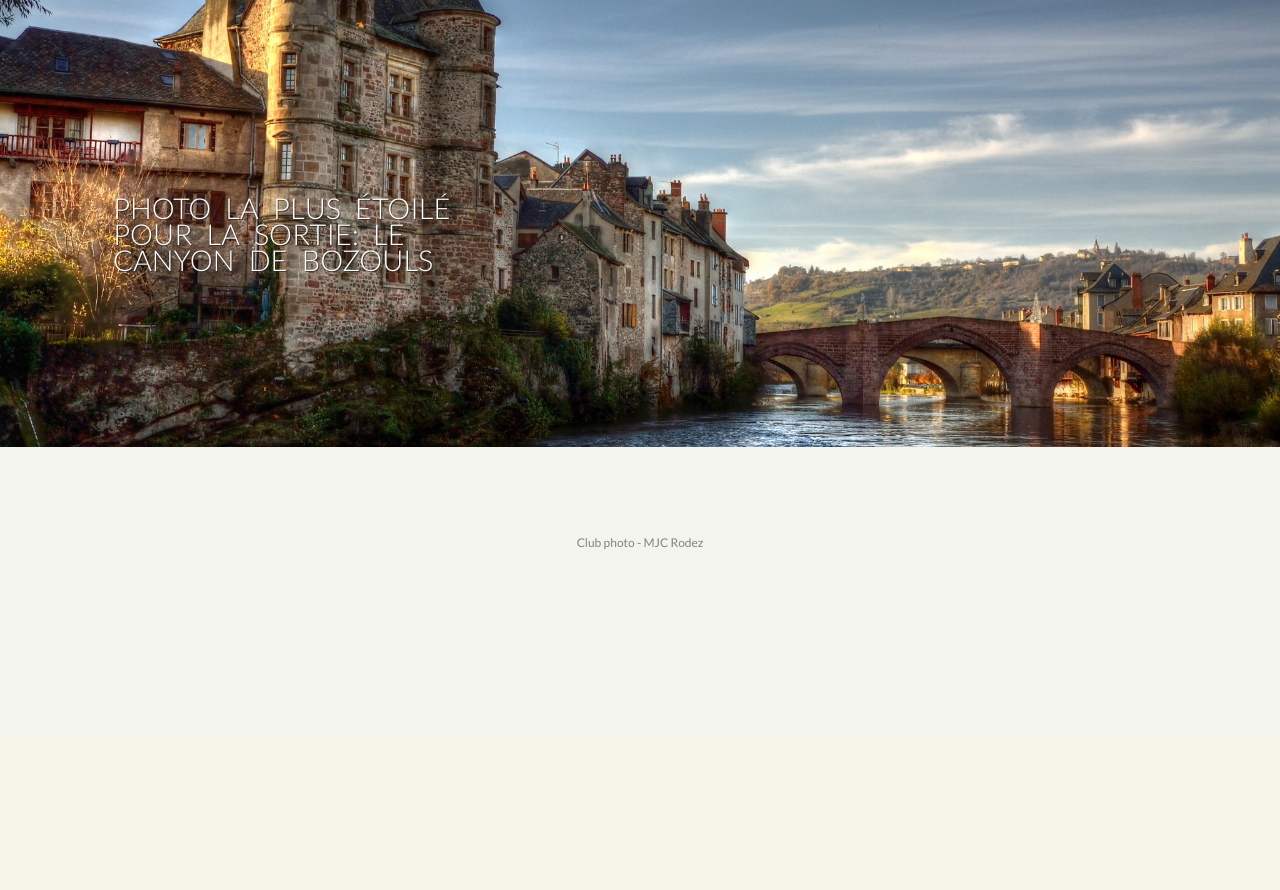
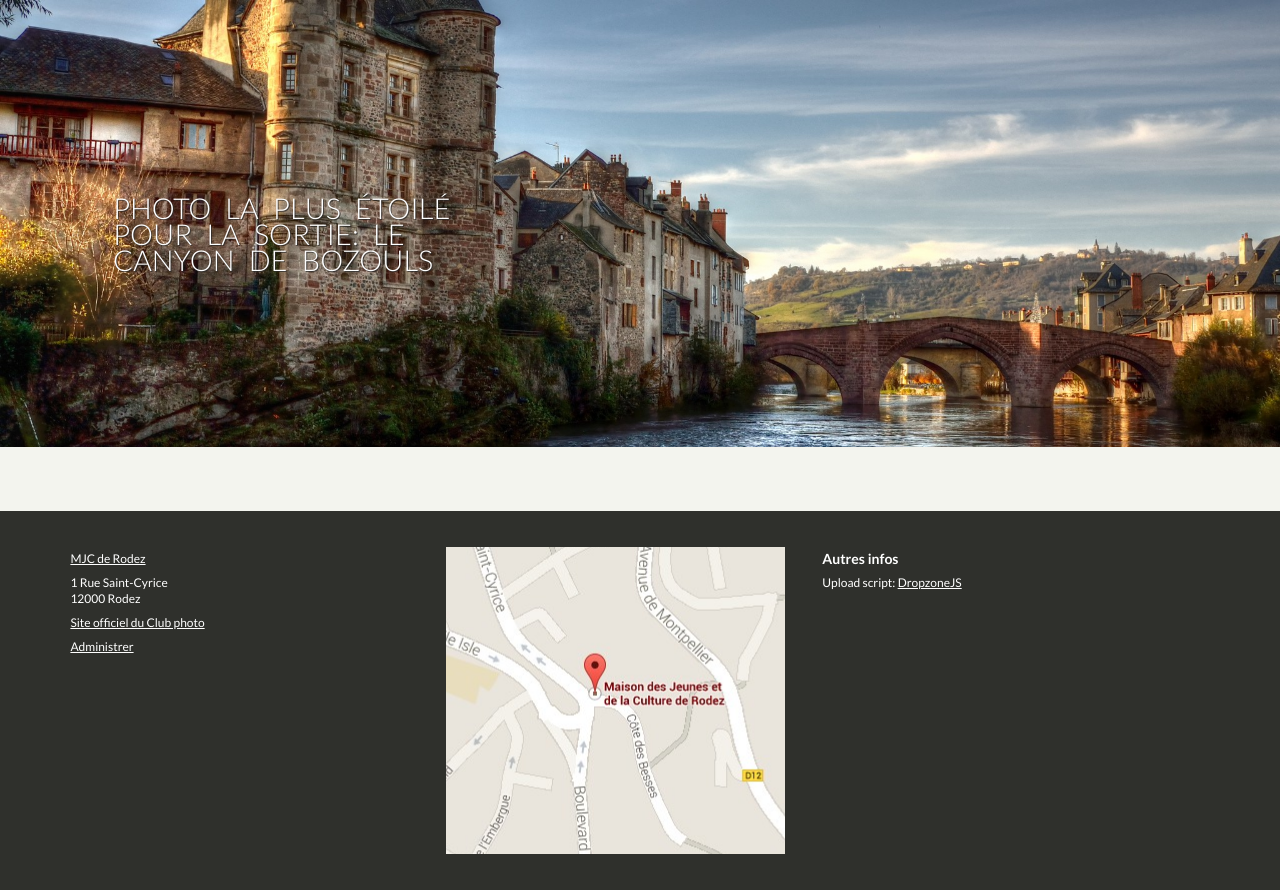
Before and after one commit to alberto2112/clubphoto, a PHP site: page / in a window 1280 px wide. Shown: the part 64-954 px from the top of the page. Before the commit the page ends 613 px from the top, so only its background shows below. Run offline with PHP 8.4, Linux system fonts and the light colour scheme.

Commit message:
Adding footer to web pages

```diff
--- a/admin/manageAlbum.php
+++ b/admin/manageAlbum.php
@@ -218,7 +218,7 @@
         // Enregistrer activitee
         $LOG->insert('[-] ['.$codalbum.'] - ALBUM DELETED by '.$ADMIN_NAME.'  - '.$IP, true);
 
-        header('Location: '.PUBLIC_ROOT.ADMIN_DIR.'list_albums.php'); exit;
+        header('Location: '.PUBLIC_ROOT.ADMIN_DIR); exit;
         break;
     }
 
--- a/css/base.css
+++ b/css/base.css
@@ -6,17 +6,49 @@
     font-family: "Lato", sans-serif;
   }
 
-  .header{
+  .header,
+  footer{
     background-color:#2F302C;
     color:#fff;
   }
 
+  footer a{
+    color:inherit;
+  }
+
+/* FOOTER */
   .footnote{
     color:#828282;
     padding:1em;
     font-size:75%;
     font-weight:400;
     text-align: center;
+  }
+  footer{
+    font-size:75%;
+    padding:3em 0;
+    line-height: 1.4em;
+  }
+  footer .onecol{
+    width:89%;
+    margin:0 auto;
+  }
+  footer>div>ul{
+    list-style: none;
+    margin:0;
+    padding:0;
+    text-align:left;
+    float:left;
+    width:33%;
+  }
+  footer li{
+    padding:.3em 0;
+  }
+  footer li.carte{
+    display:block;
+    width:90%;
+    height:300px;
+    background:transparent url("../images/carte.jpg") no-repeat center;
   }
 
 /* Card COLORS */
@@ -133,3 +165,24 @@
     font-size:90%;
     color:#313131;
   }
+
+/* FIXIES */
+.centered{
+  margin:0 auto;
+}
+.clearfix{
+  zoom:1;
+}
+.clearfix:after {
+  box-sizing: border-box;
+  content:"";
+  display:table;
+  clear:both;
+  /*
+￼  display: block;
+￼  visibility: hidden;
+￼  height: 0;
+￼  clear: both;
+￼  content: ".";
+  */
+}
--- /dev/null
+++ b/footer.php
@@ -0,0 +1,34 @@
+<?php
+  if(!isset($_ISADMIN))
+    $_ISADMIN = false;
+
+  if(!isset($_ISMEMBER))
+    $_ISMEMBER = false;
+?>
+<footer>
+  <div class="centered clearfix onecol">
+    <ul>
+      <li><a href="http://www.mjcrodez.com/">MJC de Rodez</a></li>
+      <li>1 Rue Saint-Cyrice<br />12000 Rodez</li>
+      <li><a href="">Site officiel du Club photo</a></li>
+  <?php
+    if($_ISMEMBER && $_SHOWRANKING){
+      echo '<li><a href="'.PUBLIC_ROOT.'classement.php?'.URI_QUERY_ALBUM.'='.$_CODALBUM.'">Voir classement</a></li>';
+    }
+
+    if($_ISADMIN){
+      echo '<li><a style="color:#E88" href="'.PUBLIC_ROOT.'logout.php">Se d&eacute;connecter</a></li>';
+    } else {
+      echo '<li><a href="'.PUBLIC_ROOT.'login.php">Administrer</a></li>';
+    }
+  ?>
+    </ul>
+    <ul>
+      <li class="carte"></li>
+    </ul>
+    <ul>
+      <li><h3>Autres infos</h3></li>
+      <li>Upload script: <a href="http://www.dropzonejs.com/">DropzoneJS</a></li>
+    </ul>
+  </div>
+</footer>
--- a/index.php
+++ b/index.php
@@ -53,6 +53,8 @@
   }
 ?>
   </div>
-  <p class="footnote">Club photo - MJC Rodez</p>
+<?php
+  include SYSTEM_ROOT.'footer.php';
+?>
 </body>
 </html>
--- a/viewer.php
+++ b/viewer.php
@@ -202,6 +202,12 @@
 ?>
     </div>
 <!-- / Content -->
+
+
+<?php
+  include SYSTEM_ROOT.'footer.php';
+?>
+
     <p class="footnote">Club photo &#64; <a href="http://www.mjcrodez.com/">MJC Rodez</a> | <a href="http://www.dropzonejs.com/">Dropzonejs</a> |
 <?php
   if($_ISMEMBER && $_SHOWRANKING){
```
Also changed, not shown: images/carte.jpg (added).
